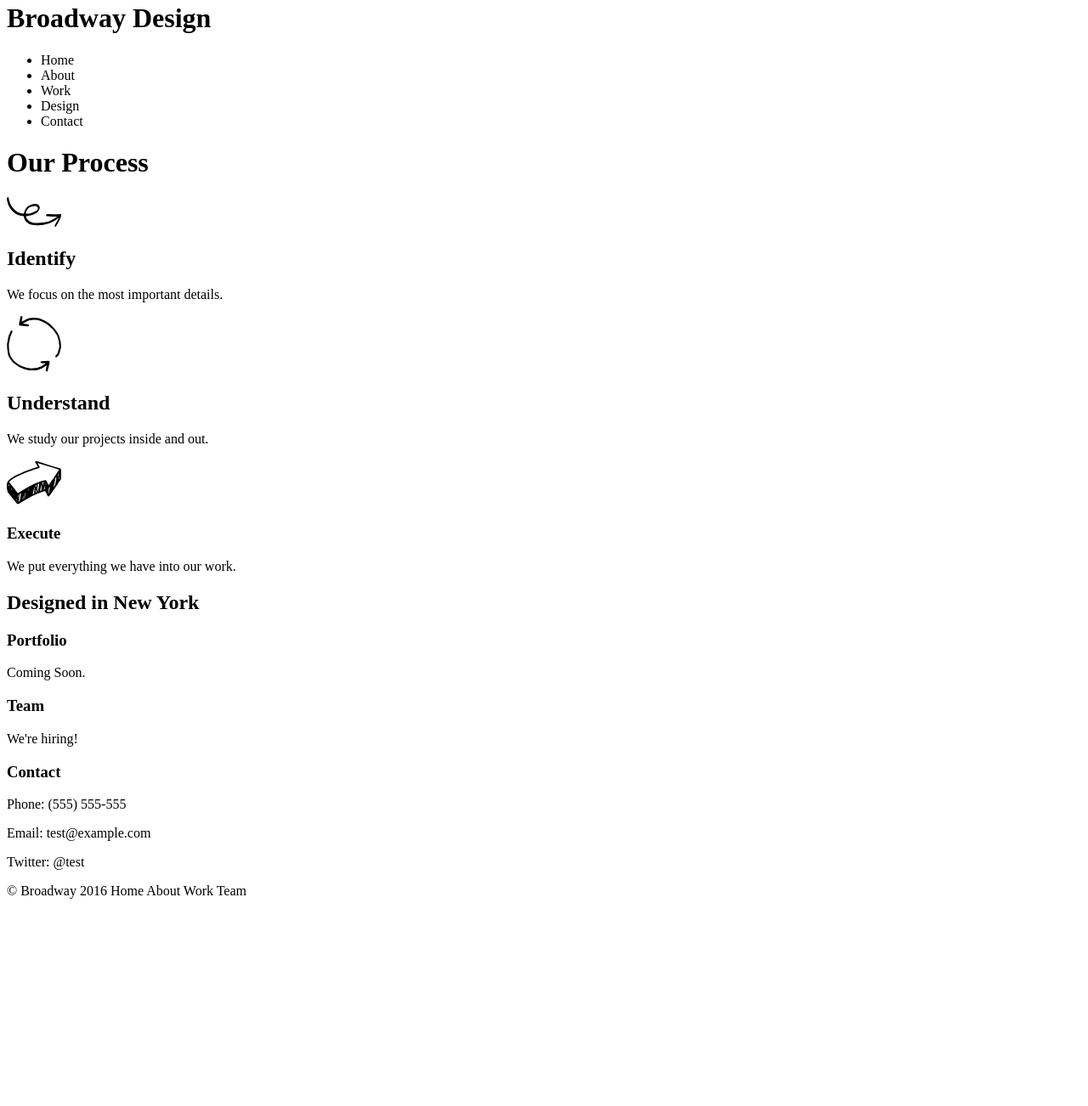
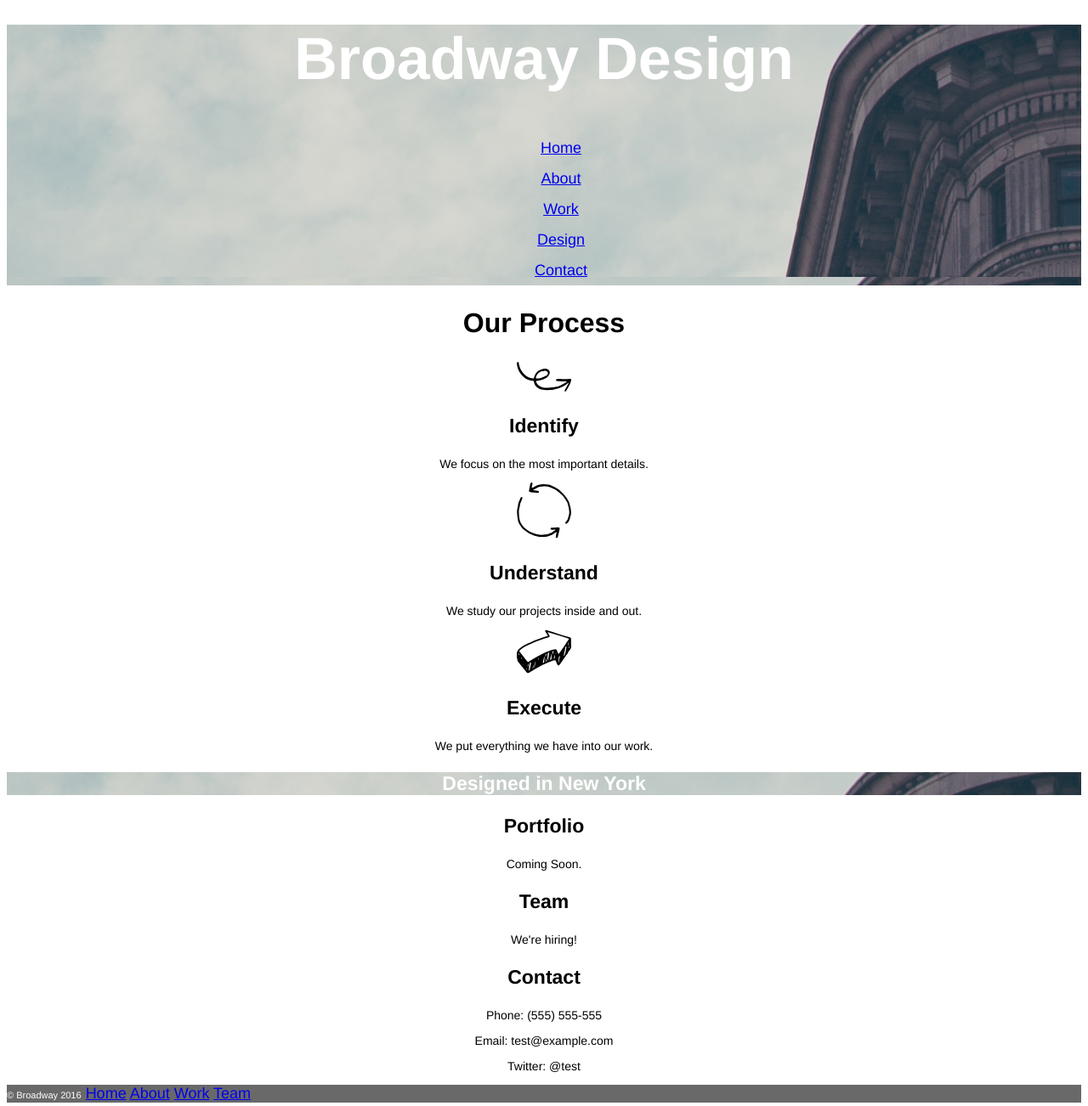
Before and after one commit to ScottHauser/broadway, a plain HTML site: page index.html in a window 1280 px wide. Shown: the part 18-1320 px from the top of the page at 85% size. Before the commit the page ends 1092 px from the top, so only its background shows below. Drawn offline with Linux system fonts and the light colour scheme; files whose address does not match are found by name.

Commit message:
end of day 1

```diff
--- a/index.html
+++ b/index.html
@@ -7,32 +7,34 @@
 
   <body>
 
-<div="header">
+<div id="header">
     <h1>Broadway Design</h1>
     <ul>
-      <li>Home</li>
-    <li>About</li>
-    <li>Work</li>
-    <li>Design</li>
-    <li>Contact</li>
+      <li><a href="#">Home</a></li>
+    <li><a href="#">About</a></li>
+    <li><a href="#">Work</a></li>
+    <li><a href="#">Design</a></li>
+    <li><a href="#">Contact</a></li>
   </ul>
 </div>
 
-<div="main">
-<h1>Our Process</h1>
+<div class="main">
+<h2>Our Process</h2>
 <img src="./resources/images/identify.svg">
-<h2>Identify</h1>
+<h3>Identify</h3>
   <p>We focus on the most important details.</p>
   <img src="./resources/images/understand.svg">
-  <h2>Understand</h2>
+  <h3>Understand</h3>
   <p>We study our projects inside and out.</p>
   <img src="./resources/images/execute.svg">
   <h3>Execute</h3>
   <p>We put everything we have into our work.</p>
 </div>
 
-<div="contact">
-<h2>Designed in New York</h2>
+<div class="contact">
+<h3>Designed in New York</h2>
+</div>
+
 <h3>Portfolio</h3>
 <p>Coming Soon.</p>
 <h3>Team</h3>
@@ -43,8 +45,8 @@
 <p>Twitter: @test</p>
 </div>
 
-<div="footer">
-<p>&copy; Broadway 2016 Home About Work Team</p>
+<div class="footer">
+<span class="copyright">&copy; Broadway 2016</span> <a href="#header">Home</a> <a href="#header">About</a> <a href="#header">Work</a> <a href="#header">Team</a></p>
   </body>
 
   </html>
--- a/resources/css/styles.css
+++ b/resources/css/styles.css
@@ -0,0 +1,52 @@
+body {
+  text-align: center;
+  font-family: helvetica, sans-serif;
+}
+h1 {
+  font-size: 70px;
+  font-weight: bold;
+  color: white;
+}
+h2 {
+  font-size: 32px;
+  font-weight: bold;
+}
+h3 {
+  font-size: 23px;
+  font-weight: bold;
+}
+p {
+  font-size: 14px;
+}
+#header {
+  background-image: url(file:///Users/scotthauser/Desktop/projects/broadway/resources/images/the-flatiron-building.png);
+}
+
+#header ul li {
+  font-size: 18px;
+  color: white;
+  list-style-type: none;
+  line-height: 200%;
+}
+
+#header a:link a:visited a:hover a:active {
+  text-decoration: underline;
+  color: white;
+}
+.contact {
+  background-image: url(file:///Users/scotthauser/Desktop/projects/broadway/resources/images/the-flatiron-building.png);
+  color: white;
+}
+.footer {
+  text-align:left;
+  font-size: 18px;
+  background-color: dimgray;
+  color:white;
+}
+.footer a:link a:visited {
+  text-decoration: none;
+  color: white;
+}
+.copyright {
+  font-size:11px;
+}
```
